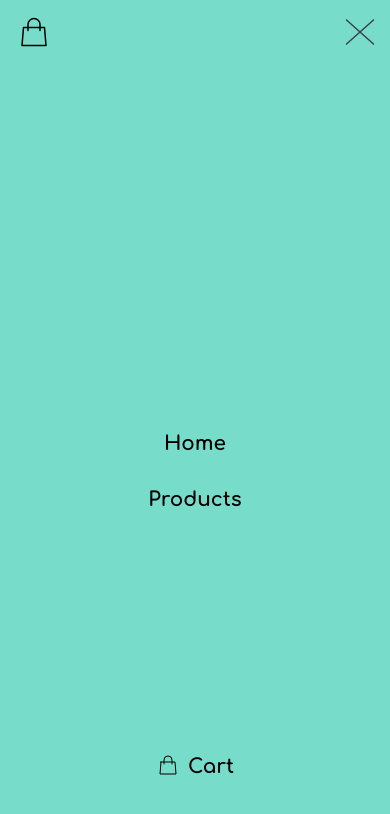
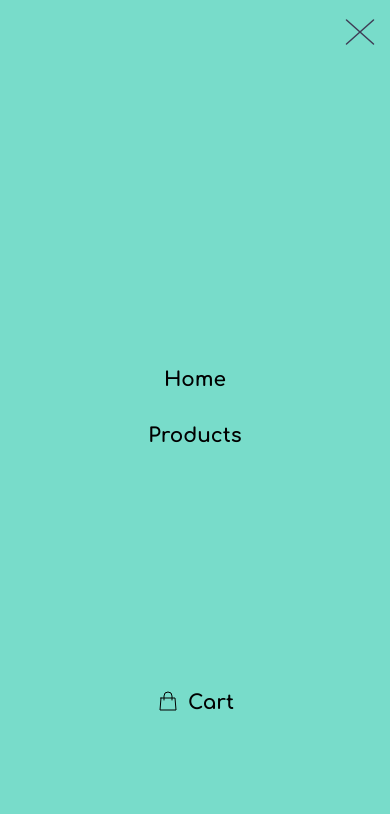
Before and after one commit to dziekonskik/theshop, a Next.js app: page / in a window 390 px wide. Both pictures are taken after a click on the button 360 px from the left and 32 px from the top of the page. Shown: the top 814 px of the page. Built offline with nearby package versions, Linux system fonts and the light colour scheme.

Commit message:
refactor(MobileHeader): replace cart button in mobile header with custom component, show menu from the top and add z-index to hamburger

```diff
--- a/components/layout/HeaderComponents/HamburgerButton.tsx
+++ b/components/layout/HeaderComponents/HamburgerButton.tsx
@@ -8,7 +8,7 @@ interface HamburgerButtonProps {
 export const HamburgerButton = ({ open, toggleOpen }: HamburgerButtonProps) => {
   return (
     <motion.button
-      className="translate-x-1 text-midnight"
+      className="translate-x-1 text-midnight z-50"
       onClick={() => toggleOpen()}
       initial="closed"
       exit="open"
--- a/components/layout/HeaderComponents/MobileHeader.tsx
+++ b/components/layout/HeaderComponents/MobileHeader.tsx
@@ -1,7 +1,7 @@
 import { useEffect } from "react";
-import Link from "next/link";
 import { useCycle, motion, AnimatePresence } from "framer-motion";
 import { HamburgerButton } from "./HamburgerButton";
+import { Cart } from "../../Cart/Cart";
 import { Portal } from "../../Portal";
 import { NavLink } from "../../ButtonsAndLinks/NavLink";
 import { CartIcon } from "../../Svg";
@@ -59,17 +59,13 @@ export const MobileHeader = ({ navItems }: MobileHeaderProps) => {
 
   return (
     <section className="relative h-full flex items-center justify-between px-4 md:hidden">
-      <Link href="/cart">
-        <a onClick={() => toggleOpen(0)}>
-          <CartIcon className="h-9 w-9 mr-2" />
-        </a>
-      </Link>
+      <Cart />
       <HamburgerButton open={open} toggleOpen={toggleOpen} />
       <AnimatePresence exitBeforeEnter>
         {open && (
           <Portal>
             <motion.nav
-              className="bg-bermuda fixed top-16 w-full flex flex-col justify-center items-start z-50"
+              className="bg-bermuda fixed top-0 w-full flex flex-col justify-center items-start z-30"
               initial="closed"
               exit="closed"
               variants={navVariants}
```
